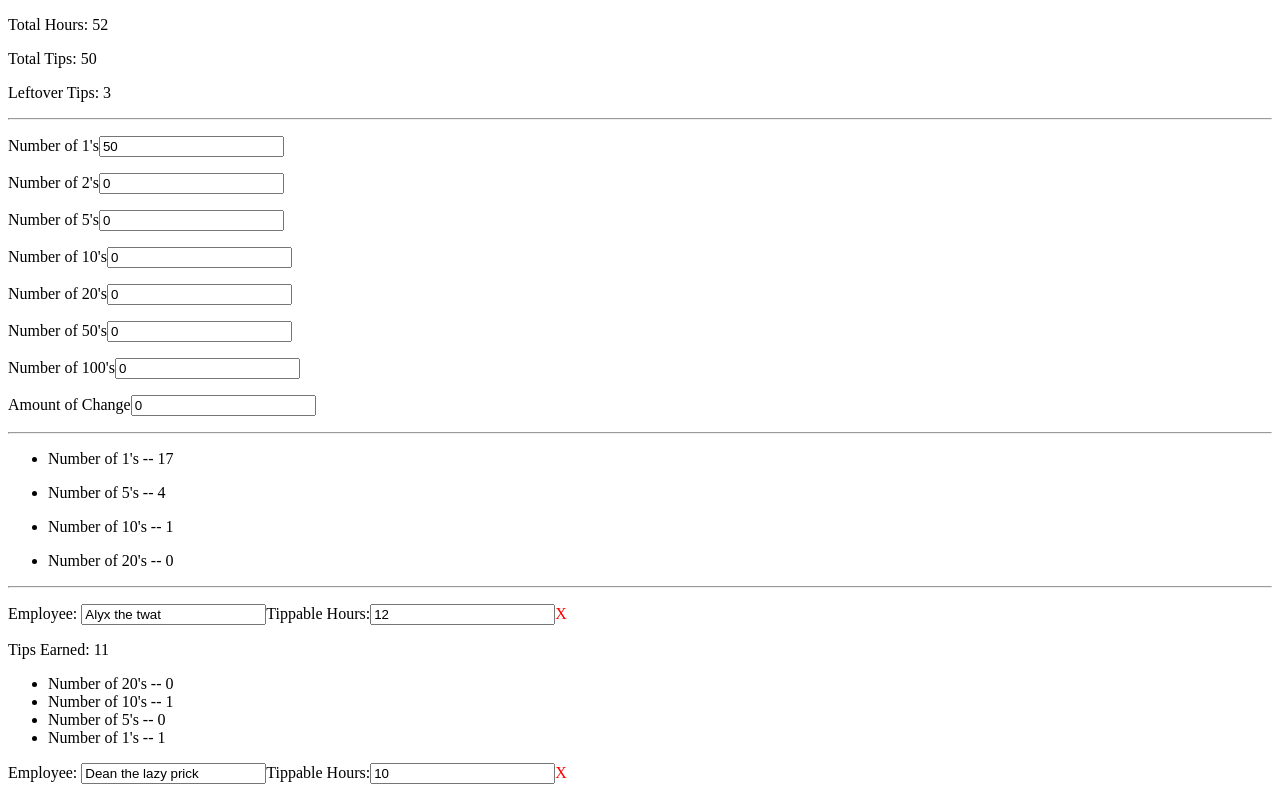
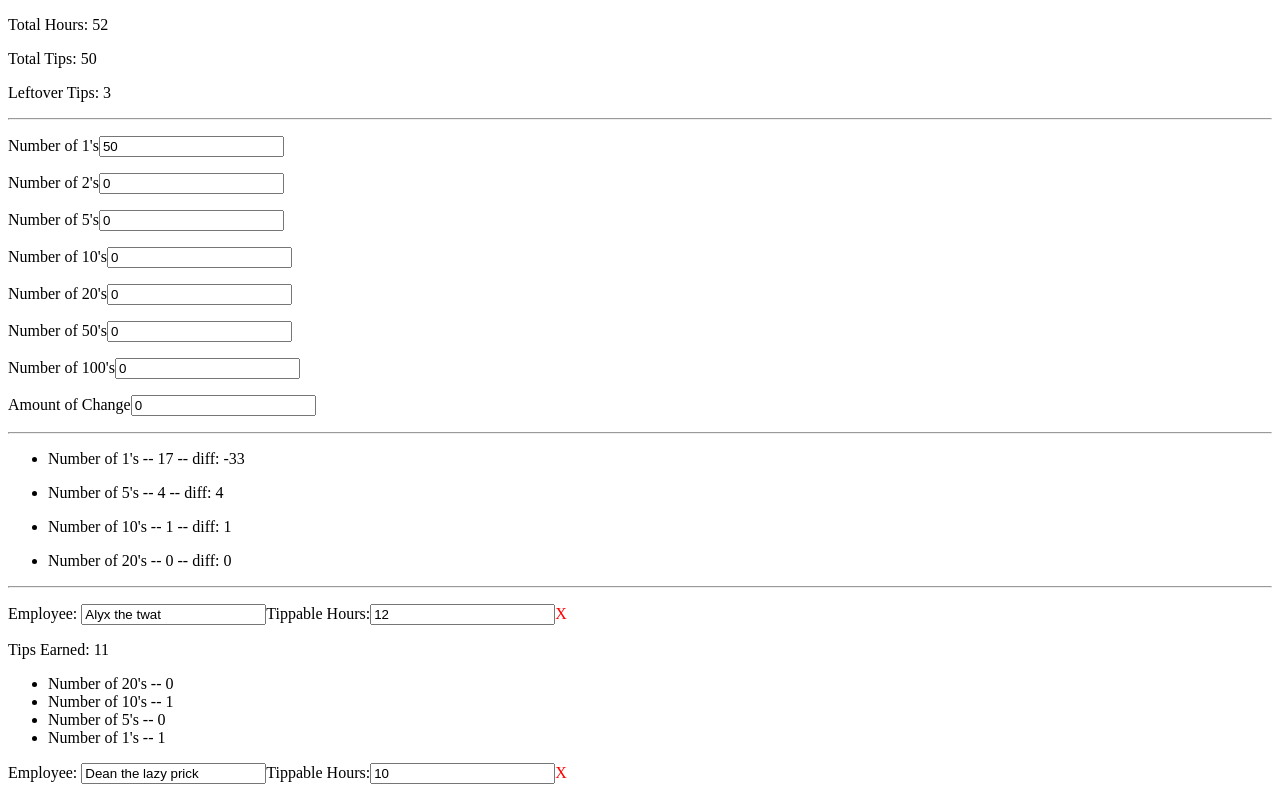
Before and after one commit to AlyxMoon/Simple-Tip-Distribution-Calculator, a Vue app: page / in a window 1280 px wide. Shown: the top 800 px of the page. Built offline with nearby package versions, Linux system fonts and the light colour scheme.

Commit message:
Compare needed bills against what you already have

```diff
--- a/src/App.vue
+++ b/src/App.vue
@@ -19,9 +19,9 @@
       <input type="number" min="0" step="0.01" name="change" v-model.number="change" />
     </p>
     <hr />
-    <ul v-for="(count, type) in neededBills" :key="`neededBill-${type}`">
+    <ul v-for="(data, type) in neededBills" :key="`neededBill-${type}`">
       <li>
-        Number of {{ type }}'s -- {{ count }}
+        Number of {{ type }}'s -- {{ data.count }} -- diff: {{ data.diff}}
       </li>
     </ul>
     <hr />
@@ -87,10 +87,22 @@ export default {
         { type: 100, count: 0 }
       ],
       neededBills: {
-        1: 0,
-        5: 0,
-        10: 0,
-        20: 0
+        1: {
+          count: 0,
+          diff: 0
+        },
+        5: {
+          count: 0,
+          diff: 0
+        },
+        10: {
+          count: 0,
+          diff: 0
+        },
+        20: {
+          count: 0,
+          diff: 0
+        }
       },
       change: 0,
       totalTips: 0,
@@ -160,17 +172,34 @@ export default {
 
     computeNeededBills () {
       this.neededBills = {
-        1: 0,
-        5: 0,
-        10: 0,
-        20: 0
+        1: {
+          count: 0,
+          diff: 0
+        },
+        5: {
+          count: 0,
+          diff: 0
+        },
+        10: {
+          count: 0,
+          diff: 0
+        },
+        20: {
+          count: 0,
+          diff: 0
+        }
       }
 
       this.employees.forEach(employee => {
         employee.bills.forEach(bill => {
-          this.neededBills[bill.type] += bill.count
+          this.neededBills[bill.type].count += bill.count
         })
       })
+
+      this.neededBills[1].diff = this.neededBills[1].count - this.bills[0].count
+      this.neededBills[5].diff = this.neededBills[5].count - this.bills[2].count
+      this.neededBills[10].diff = this.neededBills[10].count - this.bills[3].count
+      this.neededBills[20].diff = this.neededBills[20].count - this.bills[4].count
     },
 
     employeeTips (hours) {
```
